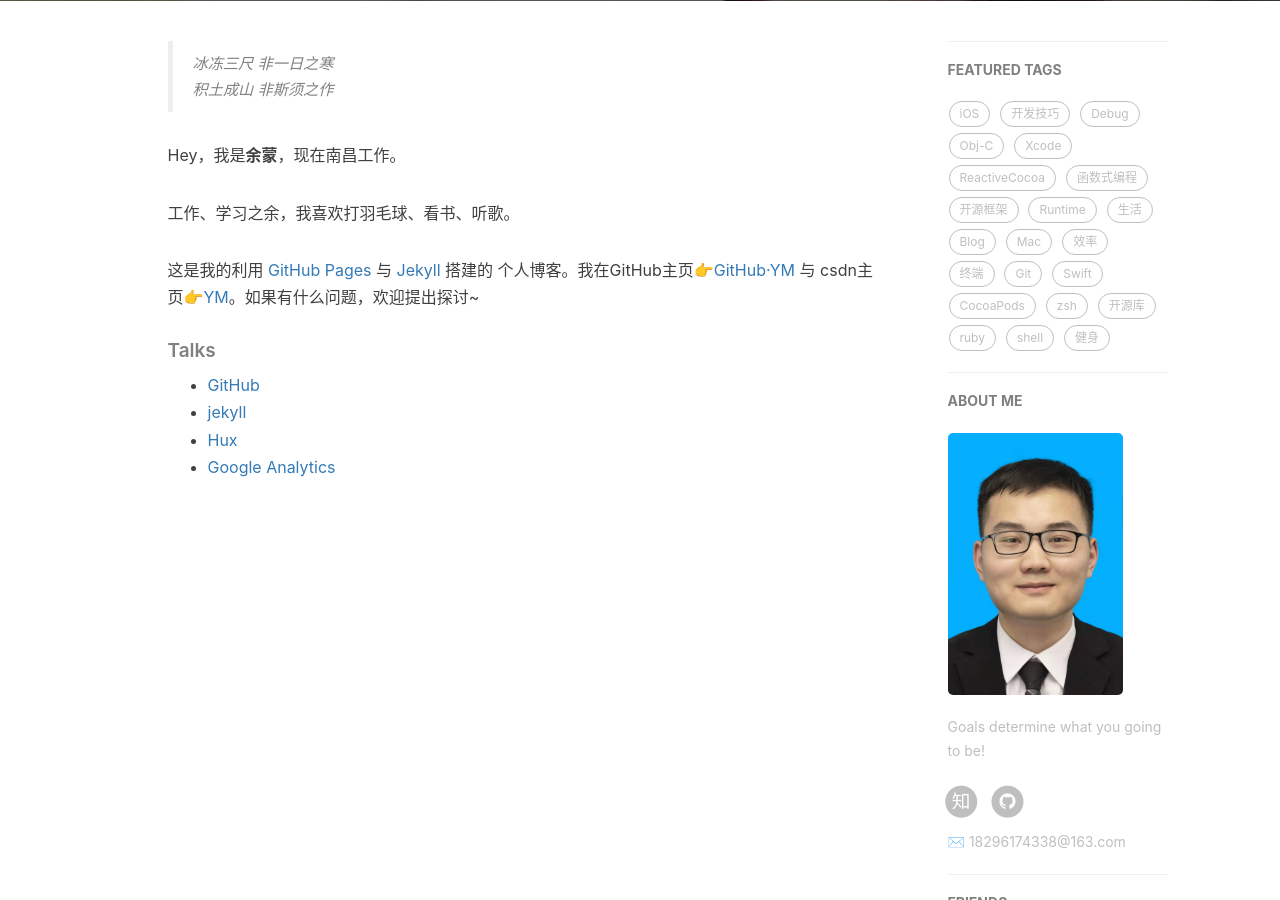
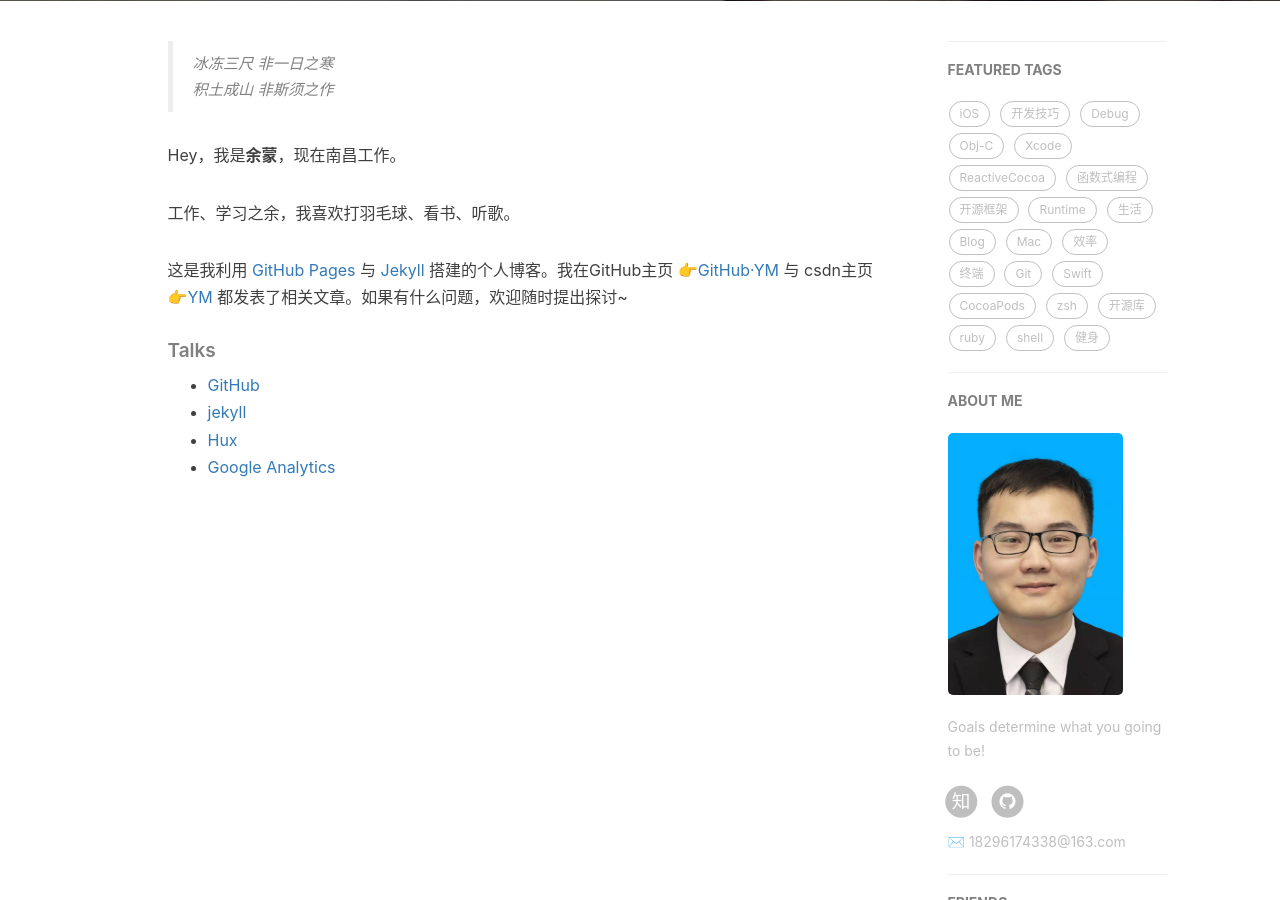
Before and after one commit to YuMeng-nut/YuMeng-nut.github.io, a Jekyll site: the page built from about.html, in a window 1280 px wide and 900 px high, scrolled down 417 px. Built offline with Jekyll 4.4.1, drawn with Linux system fonts in a browser that asks for light colours; nearby versions of some CDN libraries; comment, search, counter and statistics services are not loaded.

Commit message:
Update about.html

```diff
--- a/about.html
+++ b/about.html
@@ -22,7 +22,7 @@ header-img: "img/post-bg-rwd.jpg"
 
     <p>工作、学习之余，我喜欢打羽毛球、看书、听歌。</p>
 
-    <p>这是我的利用 <a href="https://pages.github.com/">GitHub Pages</a> 与 <a href="http://jekyll.com.cn/">Jekyll</a> 搭建的 个人博客。我在GitHub主页<a href="https://github.com/YuMeng-nut">👉GitHub·YM</a> 与 csdn主页<a href="https://blog.csdn.net/weixin_43268590">👉YM</a>。如果有什么问题，欢迎提出探讨~</p>
+    <p>这是我利用 <a href="https://pages.github.com/">GitHub Pages</a> 与 <a href="http://jekyll.com.cn/">Jekyll</a> 搭建的个人博客。我在GitHub主页 <a href="https://github.com/YuMeng-nut">👉GitHub·YM</a> 与 csdn主页 <a href="https://blog.csdn.net/weixin_43268590">👉YM</a> 都发表了相关文章。如果有什么问题，欢迎随时提出探讨~</p>
 
     <p></p>
 
```
